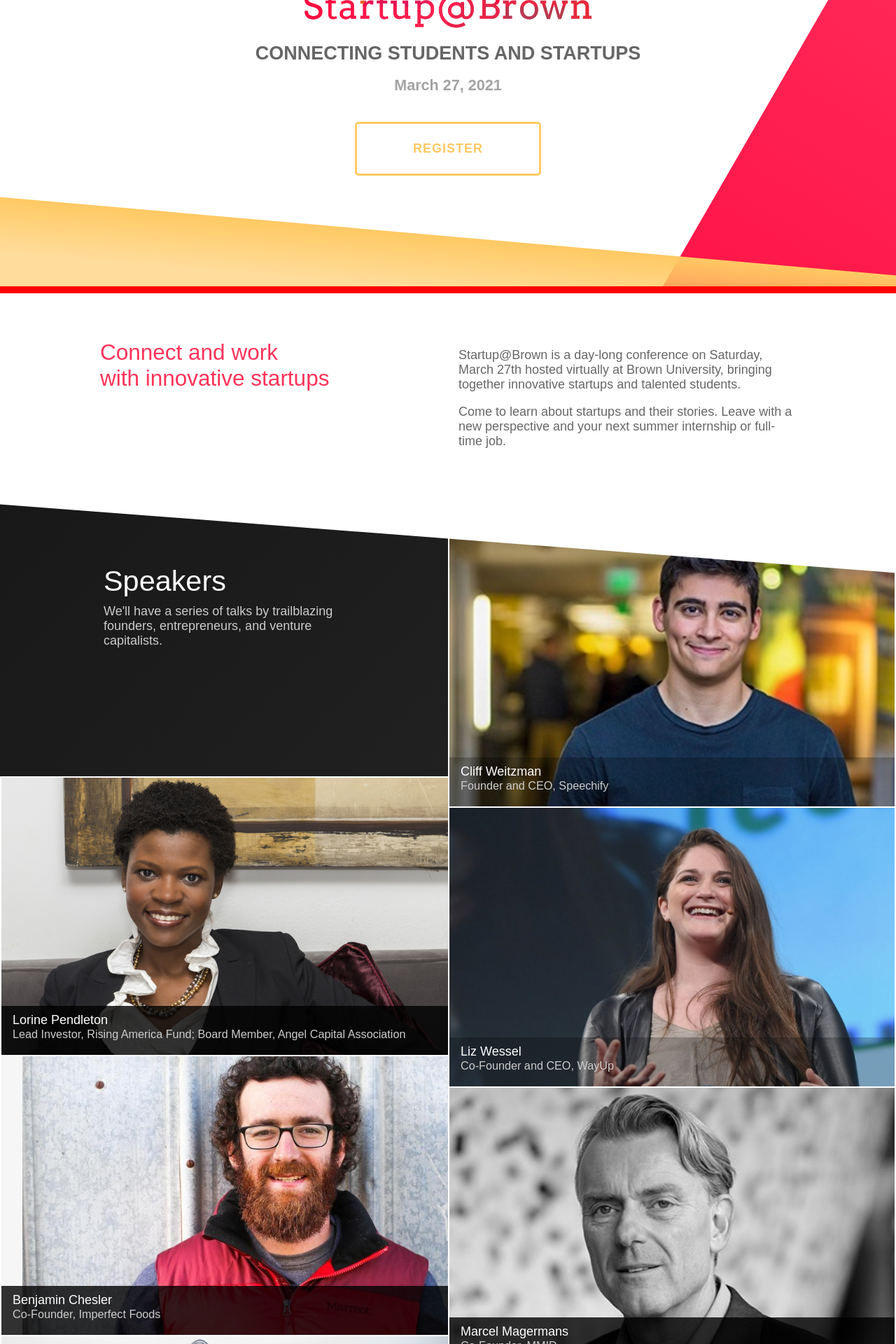
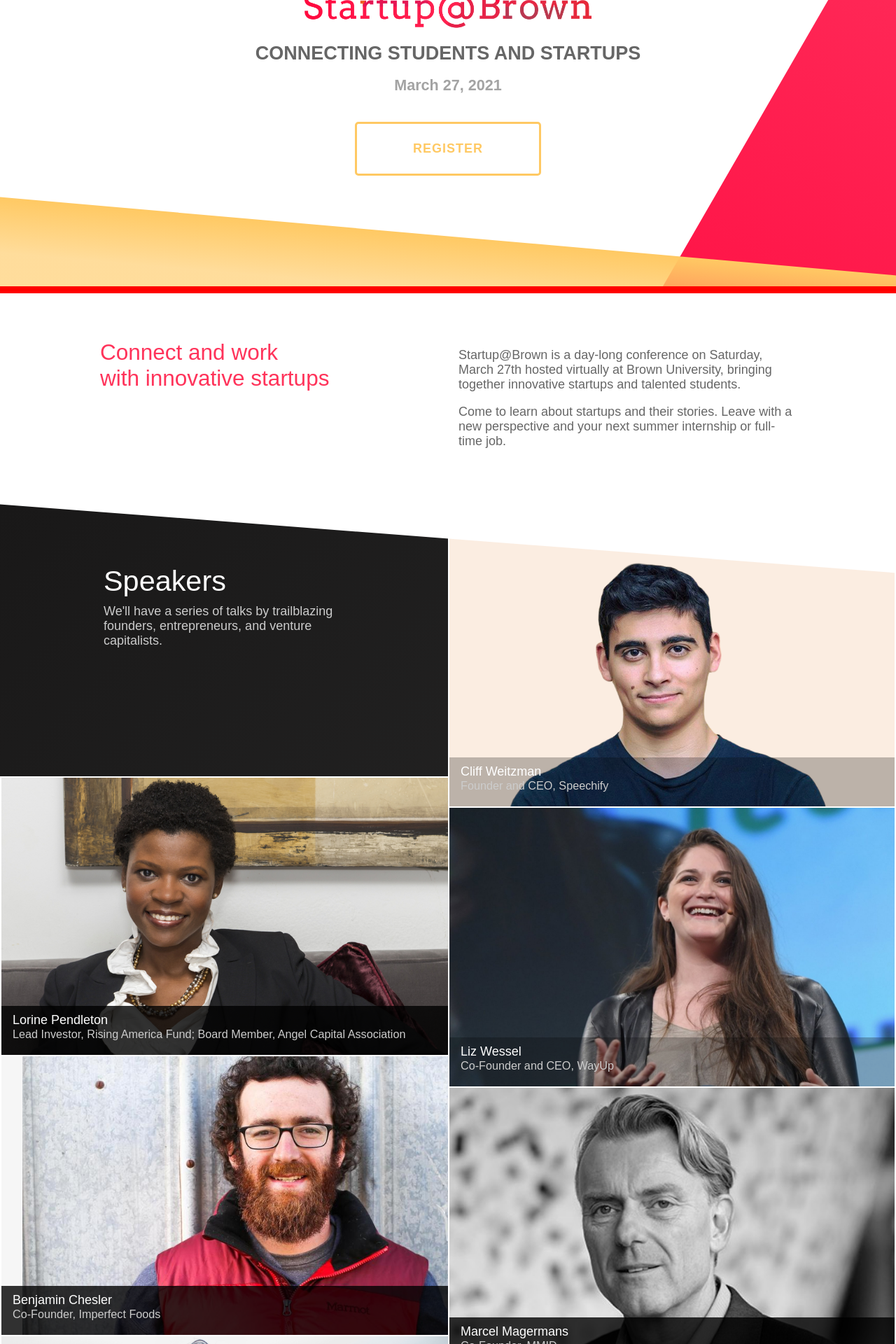
Before and after one commit to startupatbrown/startupatbrown.github.io, a Jekyll site: the page built from index.html, in a window 1280 px wide. Shown: the part 381-2301 px from the top of the page at 70% size. Built offline with Jekyll 4.4.1, drawn with Linux system fonts in a browser that asks for light colours; nearby versions of some CDN libraries; library files that are not in the unit come from our copies.

Commit message:
updated cliff photo

```diff
--- a/css/pages/index.scss
+++ b/css/pages/index.scss
@@ -517,7 +517,7 @@
 }
 
 #cliff {
-  background: url("../../img/speakers/cliff.jpg") no-repeat;
+  background: url("../../img/speakers/cliff.png") no-repeat;
   @media (max-width: $screen-sm-max) {
     background-position: -0px 0px;
   }
```
